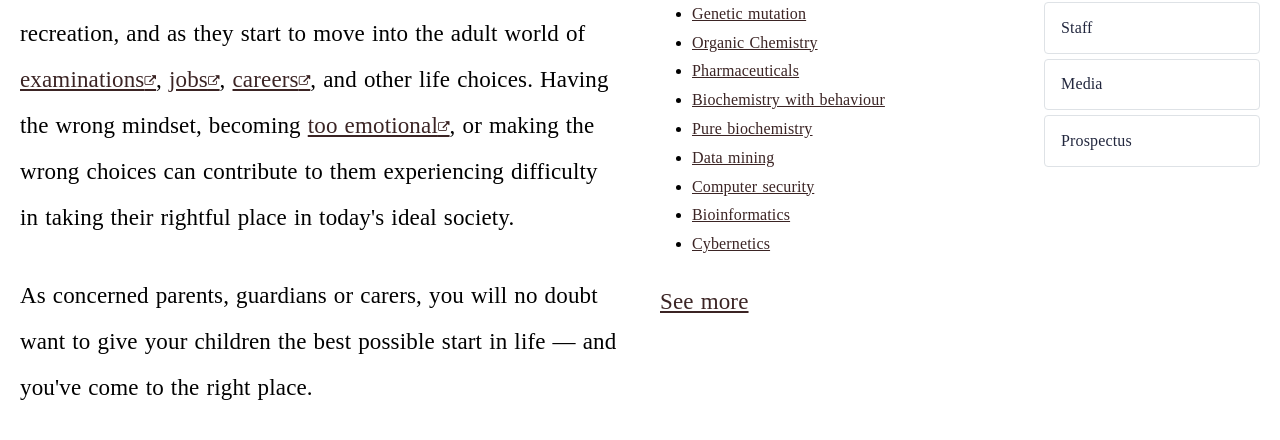
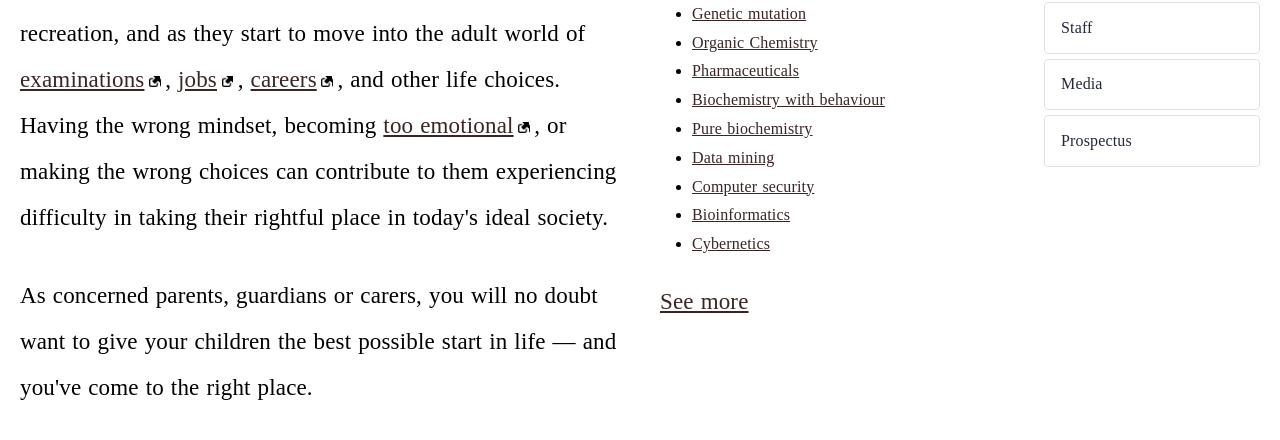
Before and after one commit to MarkliXYZ/laughing-parakeet-octo, a plain HTML site: page type-setting/index.html in a window 1280 px wide. Shown: the part 329-769 px from the top of the page. Drawn offline with Linux system fonts and the light colour scheme; a web font is replaced by a local one.

Commit message:
did not realzied there was a icon provied

```diff
--- a/type-setting/style.css
+++ b/type-setting/style.css
@@ -1,5 +1,4 @@
 @import url('https://fonts.googleapis.com/css2?family=Faustina:ital,wght@0,300..800;1,300..800&display=swap');
-@import url('https://cdn.jsdelivr.net/npm/font-awesome@4.7.0/css/font-awesome.min.css');
 
 * {
   box-sizing: border-box;
@@ -107,14 +106,17 @@ a:active {
   padding: 0 4px;
 }
 
-/*Using fonrtawesome to add an icon after external links*/
 a[href^="http"]:after,
 a[href^="https"]:after {
-  font-family: 'FontAwesome';
-  content: "\f08e";
-  font-size: .5em;
-  color: #3b2424;
   vertical-align: middle;
+  content: "";
+  display: inline-flex;
+  width: .5em;
+  height: .5em;
+  margin-left: 0.2em;
+  margin-right: 0.2em;
+  background: url('external-link-52.png');
+  background-size: contain;
 }
 
 ul, ol {
```
